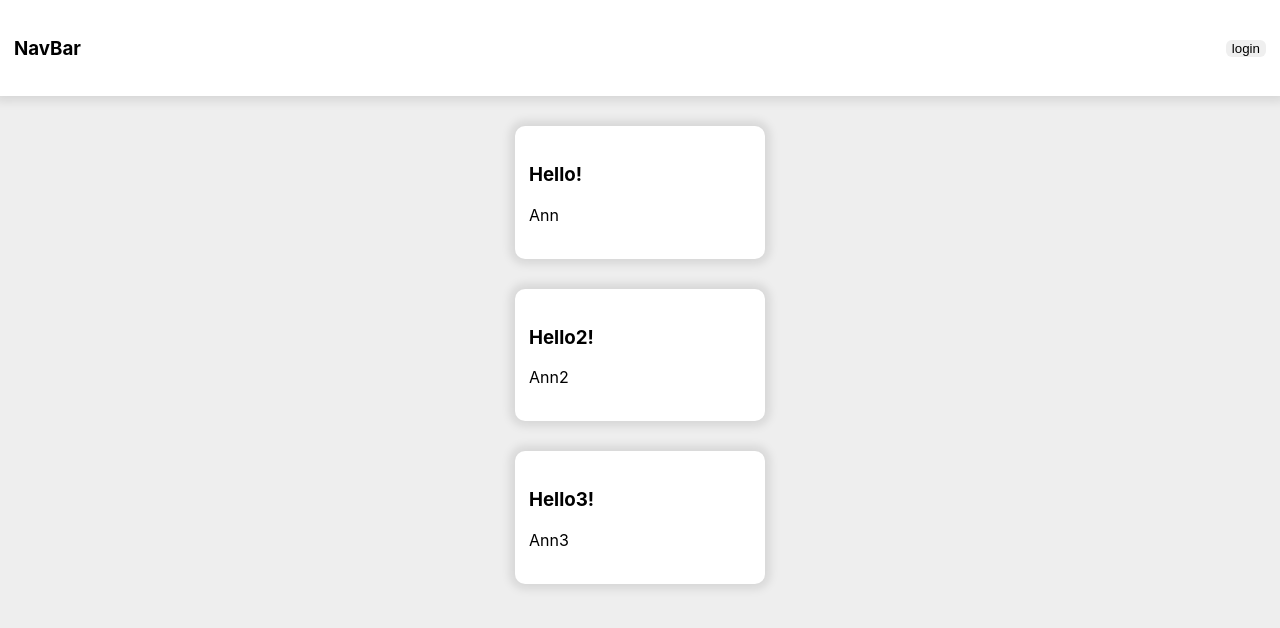
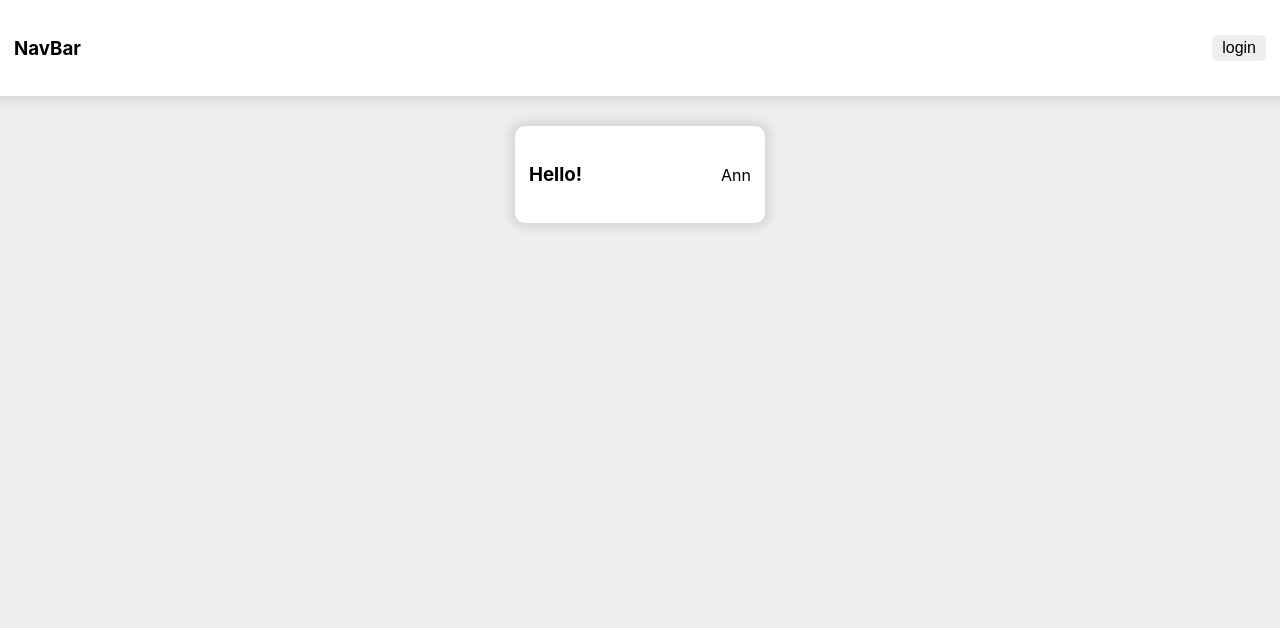
Before and after one commit to peeranutchat/my-first-react-app, a React (Vite) app: page / in a window 1280 px wide. Shown: the top 628 px of the page. Built offline with nearby package versions, Linux system fonts and the light colour scheme.

Commit message:
demo condition rendering

```diff
--- a/src/App.tsx
+++ b/src/App.tsx
@@ -6,9 +6,7 @@ function App() {
   return (
     <div className="App">
       <Navbar />
-      <Greeting name="Ann" greetingMsg="Hello!" />
-      <Greeting name="Ann2" greetingMsg="Hello2!" />
-      <Greeting name="Ann3" greetingMsg="Hello3!" />
+      <Greeting name="Ann" greetingMsg="Hello!" isLoggedIn={true} />
     </div>
   )
 }
--- a/src/components/Greeting.module.css
+++ b/src/components/Greeting.module.css
@@ -6,7 +6,7 @@
   border-radius: 10px;
   background-color: white;
   color: black;
-  /* display: flex; */
+  display: flex;
   justify-content: space-between;
   align-items: center;
   box-shadow: 0 0 10px 5px rgb(0 0 0 / 0.1);
--- a/src/components/Greeting.tsx
+++ b/src/components/Greeting.tsx
@@ -3,13 +3,14 @@ import classes from './Greeting.module.css'
 interface IGreetingProps {
   name: string
   greetingMsg: string
+  isLoggedIn: boolean
 }
 
-const Greeting = ({ name, greetingMsg }: IGreetingProps) => {
+const Greeting = ({ name, greetingMsg, isLoggedIn }: IGreetingProps) => {
   return (
     <div className={classes.card}>
       <h3>{greetingMsg}</h3>
-      <p>{name}</p>
+      <p>{isLoggedIn ? name : 'Unknown'}</p>
     </div>
   )
 }
--- a/src/components/Navbar.module.css
+++ b/src/components/Navbar.module.css
@@ -15,4 +15,6 @@
 .login {
   border: none;
   border-radius: 6px;
+  font-size: 16px;
+  padding: 4px 10px;
 }
```
